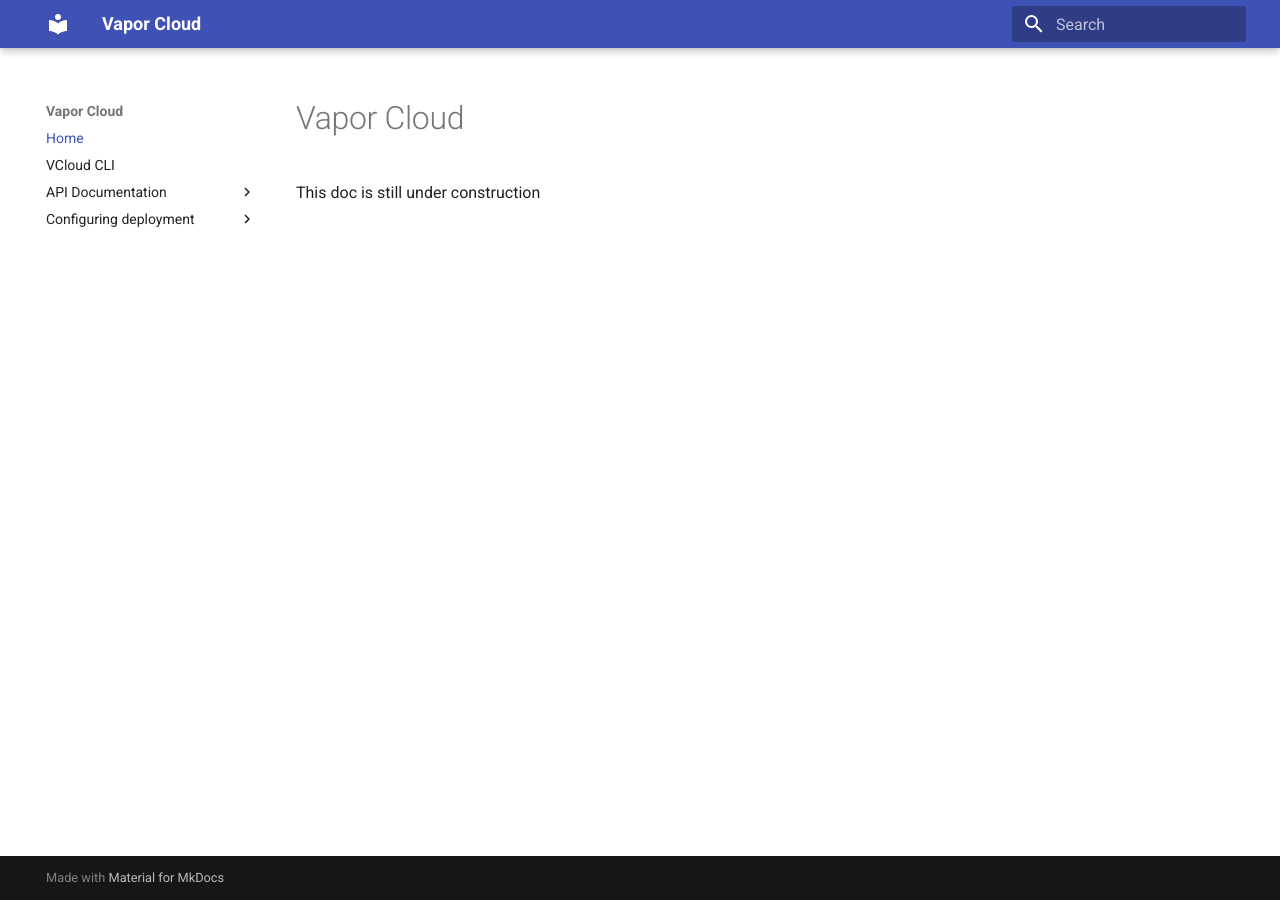
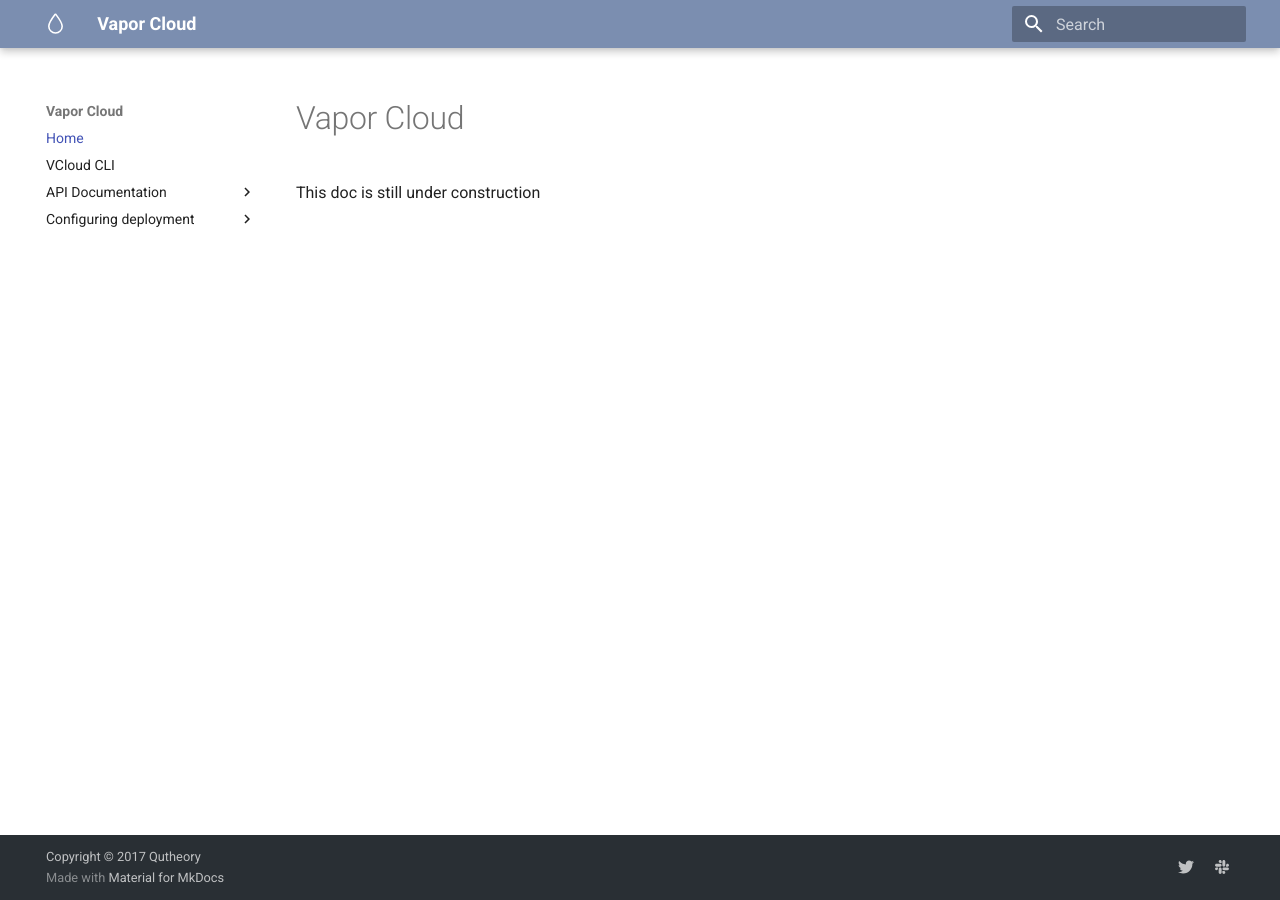
Before and after one commit to qutheory/cloud-documentation, an MkDocs documentation site: the page built from docs/index.md, in a window 1280 px wide. Built offline with MkDocs 1.6.1 and Material for MkDocs 9.7.7, drawn with Linux system fonts in a browser that asks for light colours; old or Windows-style settings are respelled for this version of MkDocs.

Commit message:
Styling docs a bit

```diff
--- /dev/null
+++ b/docs/stylesheets/extra.css
@@ -0,0 +1,4 @@
+.md-footer-nav { background-color: #3B4752; }
+.md-footer-meta { background: #292F34 }
+.md-nav__link--active, .md-nav__link:hover { color: #536dfe }
+.md-header { background-color: #7B8EB0 }
--- a/mkdocs.yml
+++ b/mkdocs.yml
@@ -1,4 +1,26 @@
 site_name: 'Vapor Cloud'
+copyright: 'Copyright &copy; 2017 Qutheory'
+markdown_extensions:
+      - admonition
+      - codehilite(guess_lang=false)
+      - footnotes
+      - meta
+      - toc(permalink=true)
+
+theme: 'material'
+
+extra_css:
+      - 'stylesheets/extra.css'
+
+
+extra:
+      logo: 'images/droplet.svg'
+      social:
+        - type: 'twitter'
+          link: 'https://twitter.com/@codevapor'
+        - type: 'slack'
+          link: 'http://vapor.team/'
+
 pages:
 - Home: 'index.md'
 - VCloud CLI: 'vcloud-cli.md'
@@ -10,4 +32,3 @@
     - 'General': 'configuring-deployment/general.md'
     - 'Vapor': 'configuring-deployment/vapor.md'
     - 'Blank': 'configuring-deployment/blank.md'
-theme: 'material'
```
Also changed, not shown: docs/images/droplet.svg (added).
